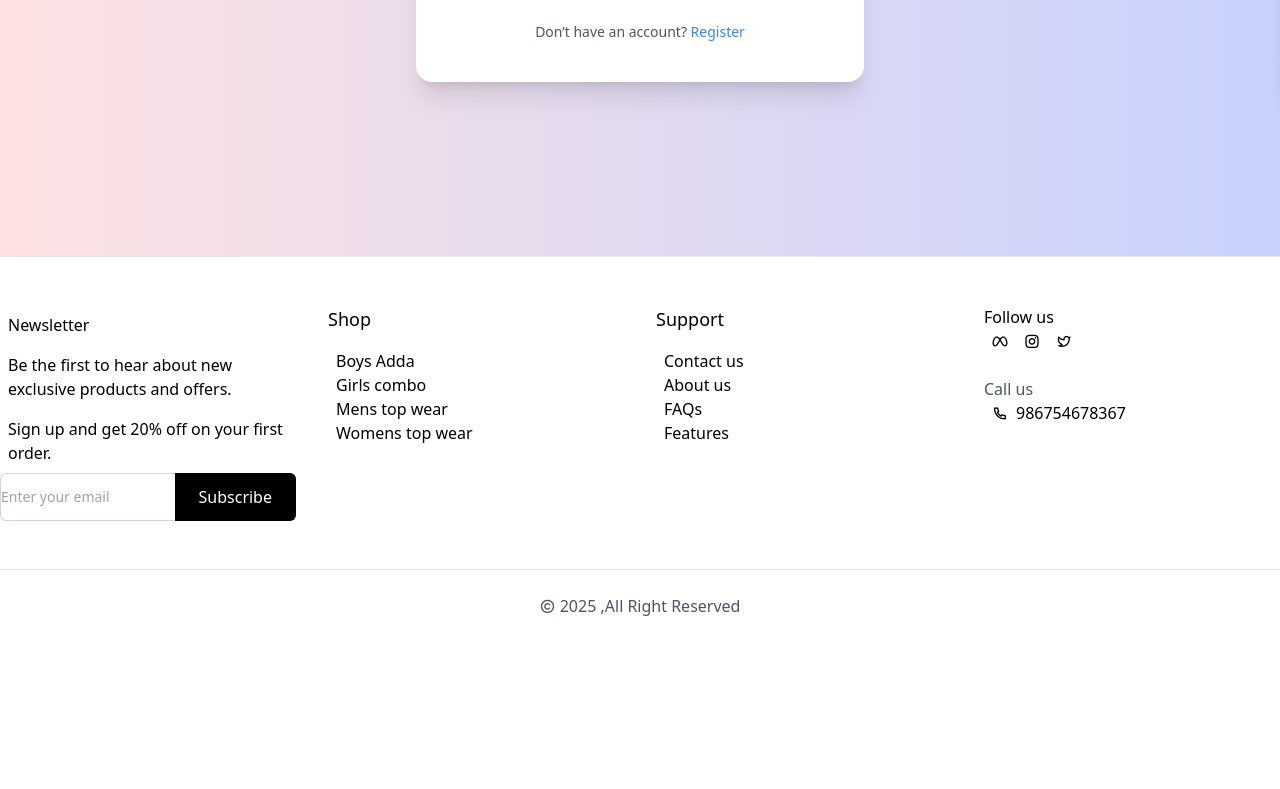
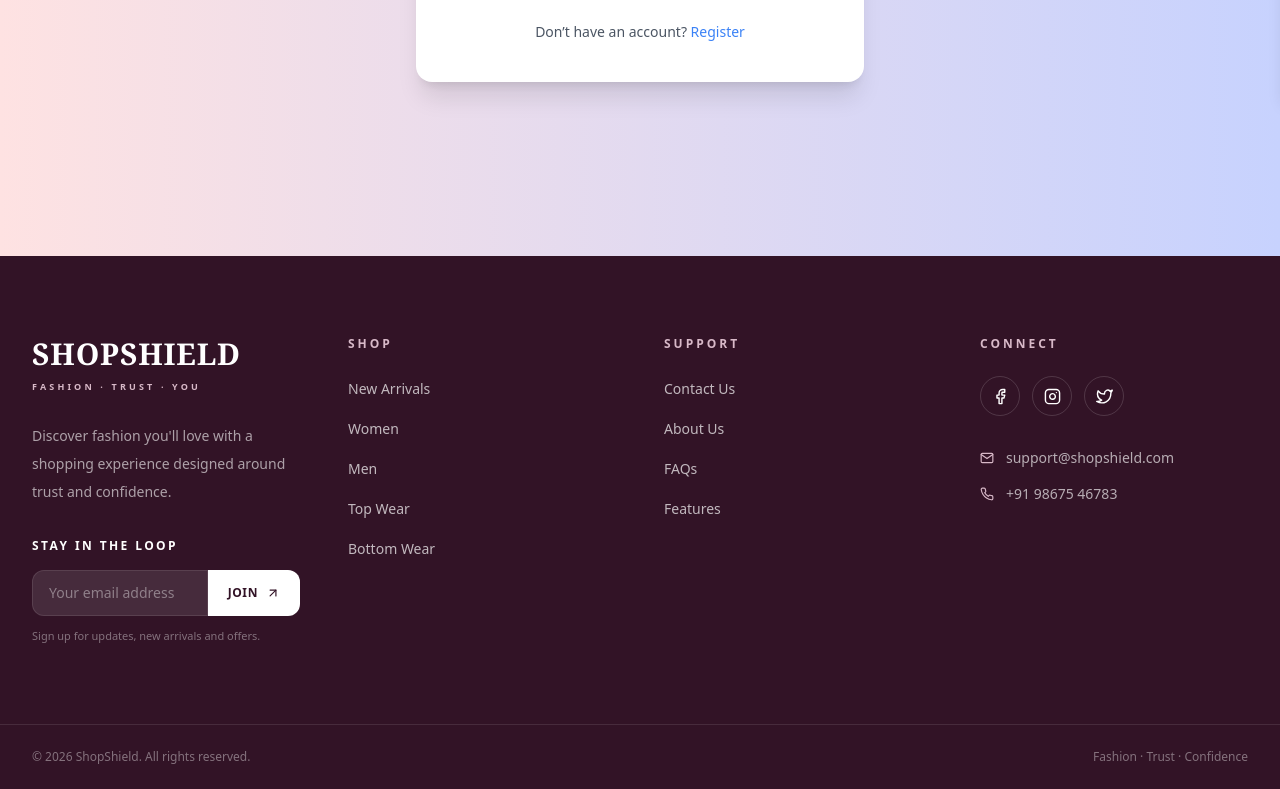
Before and after one commit to Anu-253/ecommerce-fraud-detection, a React (Vite) app in the folder frontend/: page /login in a window 1280 px wide. Shown: the part 702-1491 px from the top of the page. Before the commit the page ends 1368 px from the top, so only its background shows below. Built offline with nearby package versions, Linux system fonts and the light colour scheme; no server answers.

Commit message:
Footer.jsx

```diff
--- a/frontend/src/Components/Common/Footer.jsx
+++ b/frontend/src/Components/Common/Footer.jsx
@@ -1,109 +1,243 @@
 import React from 'react';
 import { Link } from 'react-router-dom';
+import {
+  FiInstagram,
+  FiFacebook,
+  FiTwitter,
+  FiArrowUpRight,
+  FiMail,
+  FiPhone,
+} from 'react-icons/fi';
 
 const Footer = () => {
+  const handleNewsletter = (event) => {
+    event.preventDefault();
+  };
+
   return (
-    <footer className='border-t py-12'>
-      <div className='container mx-auto grid grid-cols-1 gap-8 px-4 lg:px-0 md:grid-cols-4'>
-        <div>
-          <h3 className='text font-medium p-2'>Newsletter</h3>
-          <p className='font-normal p-2'>
-            Be the first to hear about new exclusive products and offers.
+    <footer className="bg-[#321326] text-white">
+
+      {/* MAIN FOOTER */}
+      <div className="mx-auto max-w-[1500px] px-6 py-16 sm:px-8 lg:py-20">
+
+        <div className="grid gap-12 md:grid-cols-2 lg:grid-cols-4">
+
+          {/* BRAND / NEWSLETTER */}
+          <div className="lg:col-span-1">
+            <Link
+              to="/"
+              className="font-serif text-3xl font-bold tracking-wide"
+            >
+              SHOPSHIELD
+            </Link>
+
+            <p className="mt-2 text-[9px] font-semibold uppercase tracking-[0.35em] text-[#d8b9c8]">
+              Fashion · Trust · You
             </p>
-          <p className='font-medium p-2'>
-            Sign up and get 20% off on your first order.
+
+            <p className="mt-7 max-w-xs text-sm leading-7 text-white/60">
+              Discover fashion you'll love with a shopping experience
+              designed around trust and confidence.
             </p>
-          {/* Newsletter form */}
-          <form className='flex'>
+
+            <h3 className="mt-8 text-xs font-bold uppercase tracking-[0.2em]">
+              Stay in the loop
+            </h3>
+
+            <form
+              onSubmit={handleNewsletter}
+              className="mt-4 flex max-w-sm"
+            >
               <input
-              type='email'
-              placeholder='Enter your email'
-              className='text-sm w-full border-t border-l border-b border-gray-300 rounded-l-md focus:outline-none focus:ring-2 focus:ring-gray-500 transition-all'
+                type="email"
+                placeholder="Your email address"
+                className="min-w-0 flex-1 rounded-l-xl border border-white/10 bg-white/10 px-4 py-3 text-sm text-white placeholder:text-white/40 focus:outline-none"
               />
+
               <button
-              type='submit'
-              className='bg-black text-white px-6 py-3 rounded-r-md hover:bg-gray-800 transition-all'
+                type="submit"
+                className="flex items-center justify-center gap-2 rounded-r-xl bg-white px-5 text-xs font-bold uppercase tracking-wider text-[#321326] transition hover:bg-[#eadde3]"
               >
-              Subscribe
+                Join
+                <FiArrowUpRight size={14} />
               </button>
             </form>
+
+            <p className="mt-3 text-[11px] text-white/40">
+              Sign up for updates, new arrivals and offers.
+            </p>
           </div>
-        {/* shop link */}
+
+          {/* SHOP */}
           <div>
-            <h3 className=' mb-4 text-lg'>
+            <h3 className="text-xs font-bold uppercase tracking-[0.25em] text-[#d8b9c8]">
               Shop
             </h3>
-            <ul>
+
+            <ul className="mt-6 space-y-4">
               <li>
-                    <Link to="$" className='hover:text-gray-600 transition-colors p-2'>Boys Adda</Link>
-                </li>
-                <li>
-                    <Link to="$" className='hover:text-gray-600 transition-colors p-2'> Girls combo</Link>
+                <Link
+                  to="/collection/all"
+                  className="text-sm text-white/70 transition hover:text-white"
+                >
+                  New Arrivals
+                </Link>
               </li>
 
               <li>
-                    <Link to="$" className='hover:text-gray-600 transition-colors p-2'>Mens top wear </Link>
+                <Link
+                  to="/collection/all?gender=Women"
+                  className="text-sm text-white/70 transition hover:text-white"
+                >
+                  Women
+                </Link>
               </li>
+
               <li>
-                    <Link to="$" className='hover:text-gray-600 transition-colors p-2'>Womens top wear</Link>
+                <Link
+                  to="/collection/all?gender=Men"
+                  className="text-sm text-white/70 transition hover:text-white"
+                >
+                  Men
+                </Link>
+              </li>
+
+              <li>
+                <Link
+                  to="/collection/all?category=Top+Wear"
+                  className="text-sm text-white/70 transition hover:text-white"
+                >
+                  Top Wear
+                </Link>
+              </li>
+
+              <li>
+                <Link
+                  to="/collection/all?category=Bottom+Wear"
+                  className="text-sm text-white/70 transition hover:text-white"
+                >
+                  Bottom Wear
+                </Link>
               </li>
             </ul>
+          </div>
+
+          {/* SUPPORT */}
+          <div>
+            <h3 className="text-xs font-bold uppercase tracking-[0.25em] text-[#d8b9c8]">
+              Support
+            </h3>
+
+            <ul className="mt-6 space-y-4">
+              <li>
+                <Link
+                  to="/contact"
+                  className="text-sm text-white/70 transition hover:text-white"
+                >
+                  Contact Us
+                </Link>
+              </li>
+
+              <li>
+                <Link
+                  to="/about"
+                  className="text-sm text-white/70 transition hover:text-white"
+                >
+                  About Us
+                </Link>
+              </li>
+
+              <li>
+                <Link
+                  to="/faq"
+                  className="text-sm text-white/70 transition hover:text-white"
+                >
+                  FAQs
+                </Link>
+              </li>
+
+              <li>
+                <Link
+                  to="/features"
+                  className="text-sm text-white/70 transition hover:text-white"
+                >
+                  Features
+                </Link>
+              </li>
+            </ul>
+          </div>
+
+          {/* CONTACT */}
+          <div>
+            <h3 className="text-xs font-bold uppercase tracking-[0.25em] text-[#d8b9c8]">
+              Connect
+            </h3>
+
+            <div className="mt-6 flex gap-3">
+              <a
+                href="https://www.facebook.com"
+                target="_blank"
+                rel="noopener noreferrer"
+                aria-label="Facebook"
+                className="flex h-10 w-10 items-center justify-center rounded-full border border-white/15 transition hover:bg-white hover:text-[#321326]"
+              >
+                <FiFacebook size={17} />
+              </a>
+
+              <a
+                href="https://www.instagram.com"
+                target="_blank"
+                rel="noopener noreferrer"
+                aria-label="Instagram"
+                className="flex h-10 w-10 items-center justify-center rounded-full border border-white/15 transition hover:bg-white hover:text-[#321326]"
+              >
+                <FiInstagram size={17} />
+              </a>
+
+              <a
+                href="https://www.twitter.com"
+                target="_blank"
+                rel="noopener noreferrer"
+                aria-label="Twitter"
+                className="flex h-10 w-10 items-center justify-center rounded-full border border-white/15 transition hover:bg-white hover:text-[#321326]"
+              >
+                <FiTwitter size={17} />
+              </a>
+            </div>
+
+            <div className="mt-8 space-y-4">
+
+              <div className="flex items-center gap-3 text-sm text-white/65">
+                <FiMail className="text-[#d8b9c8]" />
+                support@shopshield.com
+              </div>
+
+              <div className="flex items-center gap-3 text-sm text-white/65">
+                <FiPhone className="text-[#d8b9c8]" />
+                +91 98675 46783
+              </div>
 
             </div>
-
-        {/* help */}
-
-        <div>
-            <h3 className=' mb-4 text-lg'>
-                Support
-            </h3>
-            <ul>
-                <li>
-                    <Link to="$" className='hover:text-gray-600 transition-colors p-2'>Contact us</Link>
-                </li>
-                <li>
-                    <Link to="$" className='hover:text-gray-600 transition-colors p-2'> About us</Link>
-                </li>
-                <li>
-                    <Link to="$" className='hover:text-gray-600 transition-colors p-2'>FAQs</Link>
-                </li>
-                <li>
-                    <Link to="$" className='hover:text-gray-600 transition-colors p-2'>Features </Link>
-                </li>
-
-            </ul>
+          </div>
 
         </div>
-        <div>
-            <h3>
-                Follow us
+      </div>
 
-            </h3>
-            <div className='flex items-center space-x-2 mb-6 '>
-                <a href="https://www.facebook.com" target="_blank" ret="noopener norefrrer" />
-                <i className="ri-meta-line hover:text-gray-500"></i>
+      {/* BOTTOM BAR */}
+      <div className="border-t border-white/10">
+        <div className="mx-auto flex max-w-[1500px] flex-col items-center justify-between gap-3 px-6 py-6 text-center sm:px-8 md:flex-row md:text-left">
 
-                <a href="https://www.facebook.com" target="_blank" ret="noopener norefrrer" />
-                <i class="ri-instagram-line"></i>
-                <a href="https://www.facebook.com" target="_blank" ret="noopener norefrrer" />
-                <i class="ri-twitter-line"></i>
+          <p className="text-xs text-white/40">
+            © 2026 ShopShield. All rights reserved.
+          </p>
+
+          <p className="text-xs text-white/40">
+            Fashion · Trust · Confidence
+          </p>
 
         </div>
-            <p className='text-gray-600'>
-                Call us
-            </p>
-            <i class="ri-phone-line p-2"></i>
-            986754678367
       </div>
-      </div>
-      <div className='container mx-auto mt-12 px-4 lg:px-0 border-t border-gray-200 pt-6'>
-        <p className='text-center text-gray-600'>
-        <i class="ri-copyright-line"></i> 2025 ,All Right Reserved
 
-        </p>
-
-
-      </div>
     </footer>
   );
 };
```
Lines whose indentation alone changed are shown as unchanged.
